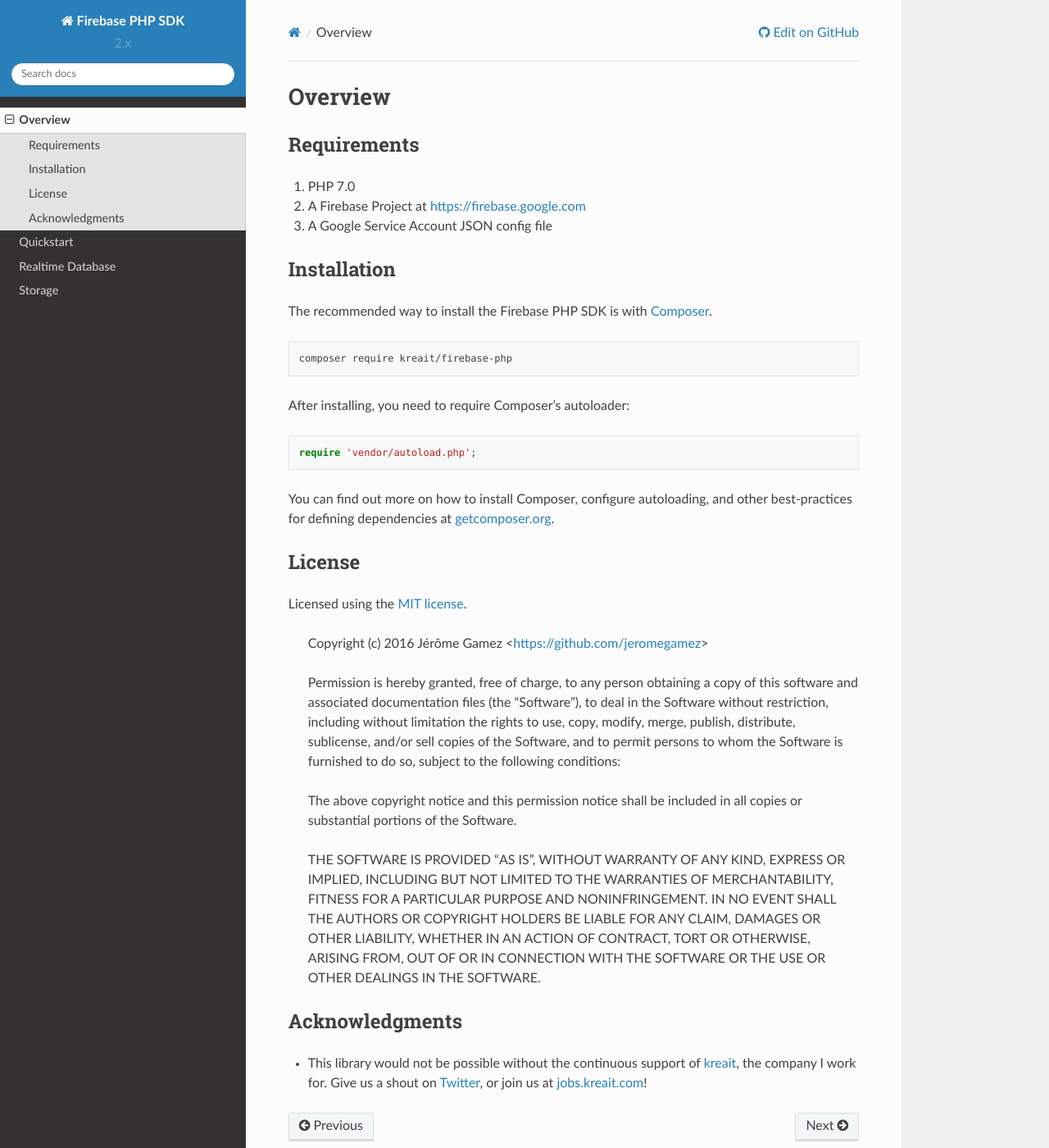
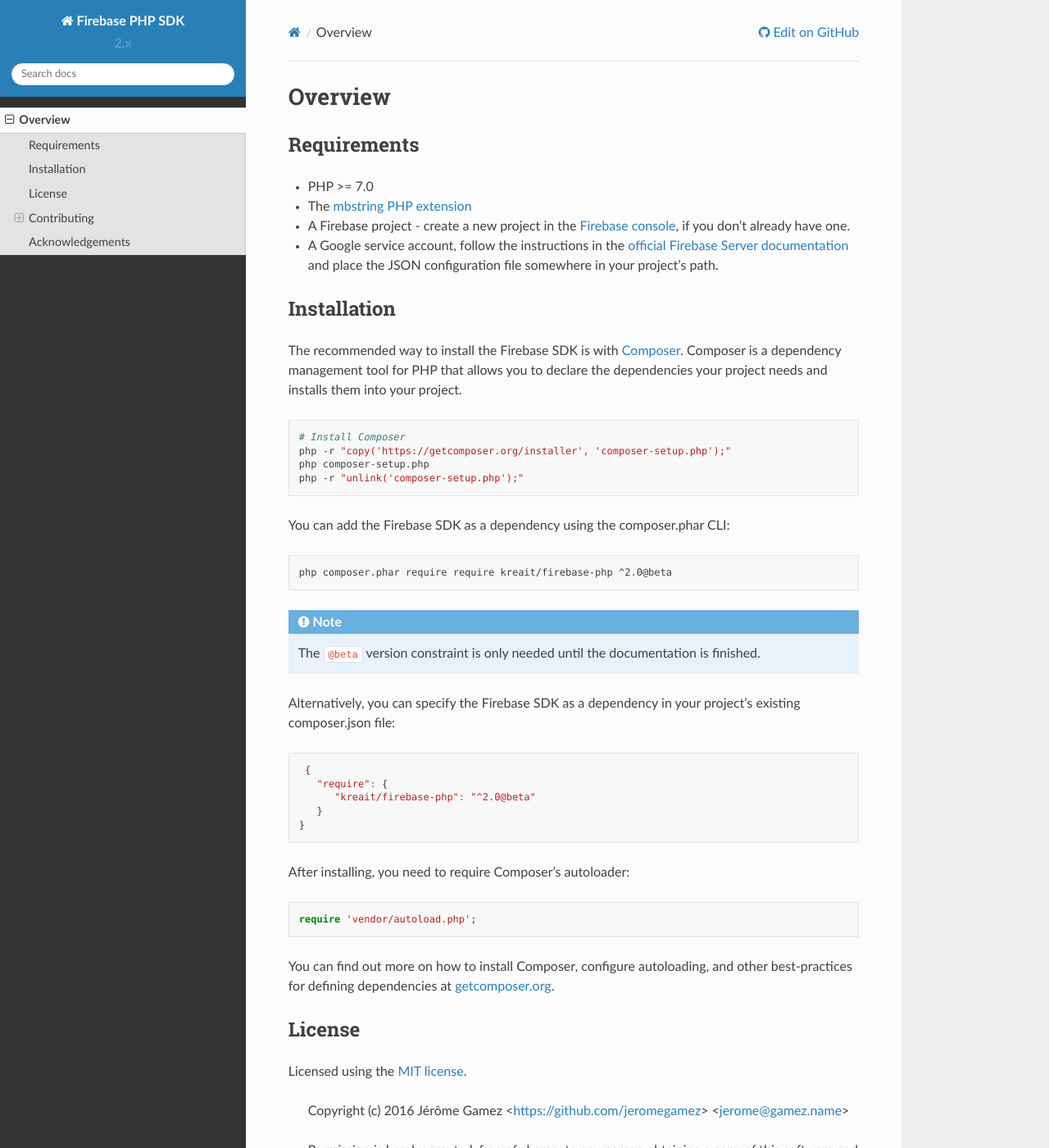
Before and after one commit to kreait/firebase-php, a Sphinx documentation site: the page built from docs/overview.rst, in a window 1280 px wide and 1400 px high. Shown: the whole window at 82% size. Built offline with Sphinx 7.4.7 and the Read the Docs theme 2.0.0, drawn with Linux system fonts in a browser that asks for light colours; some of the changed text lies outside the part shown.

Commit message:
Add docs index and overview

```diff
--- a/docs/conf.py
+++ b/docs/conf.py
@@ -15,6 +15,8 @@
 
 exclude_patterns = ['_build']
 html_static_path = ['_static']
+
+suppress_warnings = ['image.nonlocal_uri']
 
 ### Theme settings
 import sphinx_rtd_theme
@@ -36,7 +38,7 @@
   "display_github": True,
   "github_user": "kreait",
   "github_repo": "firebase-php",
-  "github_version": "2.x",
+  "github_version": "master",
   "conf_py_path": "/docs/",
   "source_suffix": ".rst",
 }
--- a/docs/overview.rst
+++ b/docs/overview.rst
@@ -1,29 +1,55 @@
 ########
 Overview
 ########
-
-.. _requirements:
 
 ************
 Requirements
 ************
 
-#. PHP 7.0
-#. A Firebase Project at `<https://firebase.google.com>`_
-#. A Google Service Account JSON config file
-
-.. _installation:
+* PHP >= 7.0
+* The `mbstring PHP extension <http://php.net/manual/en/book.mbstring.php>`_
+* A Firebase project - create a new project in the `Firebase console <https://firebase.google.com/console/>`_,
+  if you don't already have one.
+* A Google service account, follow the instructions in the
+  `official Firebase Server documentation <https://firebase.google.com/docs/server/setup#add_firebase_to_your_app>`_
+  and place the JSON configuration file somewhere in your project's path.
 
 ************
 Installation
 ************
 
-The recommended way to install the Firebase PHP SDK is with
-`Composer <http://getcomposer.org>`_.
+The recommended way to install the Firebase SDK is with
+`Composer <http://getcomposer.org>`_. Composer is a dependency management tool
+for PHP that allows you to declare the dependencies your project needs and
+installs them into your project.
 
 .. code-block:: bash
 
-    composer require kreait/firebase-php
+    # Install Composer
+    php -r "copy('https://getcomposer.org/installer', 'composer-setup.php');"
+    php composer-setup.php
+    php -r "unlink('composer-setup.php');"
+
+You can add the Firebase SDK as a dependency using the composer.phar CLI:
+
+.. code-block:: bash
+
+    php composer.phar require require kreait/firebase-php ^2.0@beta
+
+.. note::
+    The ``@beta`` version constraint is only needed until the documentation is
+    finished.
+
+Alternatively, you can specify the Firebase SDK as a dependency in your
+project's existing composer.json file:
+
+.. code-block:: js
+
+    {
+      "require": {
+         "kreait/firebase-php": "^2.0@beta"
+      }
+   }
 
 After installing, you need to require Composer's autoloader:
 
@@ -42,7 +67,7 @@
 
 Licensed using the `MIT license <http://opensource.org/licenses/MIT>`_.
 
-    Copyright (c) 2016 Jérôme Gamez <https://github.com/jeromegamez>
+    Copyright (c) 2016 Jérôme Gamez <https://github.com/jeromegamez> <jerome@gamez.name>
 
     Permission is hereby granted, free of charge, to any person obtaining a copy
     of this software and associated documentation files (the "Software"), to deal
@@ -62,13 +87,48 @@
     OUT OF OR IN CONNECTION WITH THE SOFTWARE OR THE USE OR OTHER DEALINGS IN
     THE SOFTWARE.
 
-.. acknowledgments:
+************
+Contributing
+************
 
-***************
-Acknowledgments
-***************
+Guidelines
+==========
 
-- This library would not be possible without the continuous support of
-  `kreait <http://www.kreait.com>`_, the company I work for.
-  Give us a shout on `Twitter <https://www.twitter.com/kreait>`_, or
-  join us at `jobs.kreait.com <http://jobs.kreait.com/en>`_!
+#. The SDK utilizes PSR-1, PSR-2, PSR-4, and PSR-7.
+#. This SDK has a minimum PHP version requirement of PHP 7.0. Pull requests must
+   not require a PHP version greater than PHP 7.0 unless the feature is only
+   utilized conditionally.
+#. All pull requests must include unit tests to ensure the change works as
+   expected and to prevent regressions.
+
+Running the tests
+=================
+
+The SDK is unit tested with PHPUnit. Run the tests using the Makefile:
+
+.. code-block:: bash
+
+    make tests
+
+Coding standards
+================
+
+The SDK uses the `PHP Coding Standars Fixer <https://github.com/FriendsOfPHP/PHP-CS-Fixer>`_
+to ensure a uniform coding style. Apply coding standard fixed using the Makefile:
+
+.. code-block:: bash
+
+    make cs
+
+from the root of the project.
+
+
+
+****************
+Acknowledgements
+****************
+
+* The structure and wording of this documentation is loosely based on the
+  official Firebase documentation at `<https://firebase.google.com/docs/>`_.
+* The index and overview page are adapted from
+  `Guzzle's documentation <http://guzzle.readthedocs.io/en/latest/>`_.
--- a/docs/storage.rst
+++ /dev/null
@@ -1,3 +0,0 @@
-#################
-Storage
-#################
```
Also changed, not shown: other parts of docs/overview.rst (+2 -3 lines), docs/index.rst (+41 -21 lines), docs/quickstart.rst (deleted, +0 -55 lines), docs/realtime-database.rst (deleted, +0 -27 lines).
